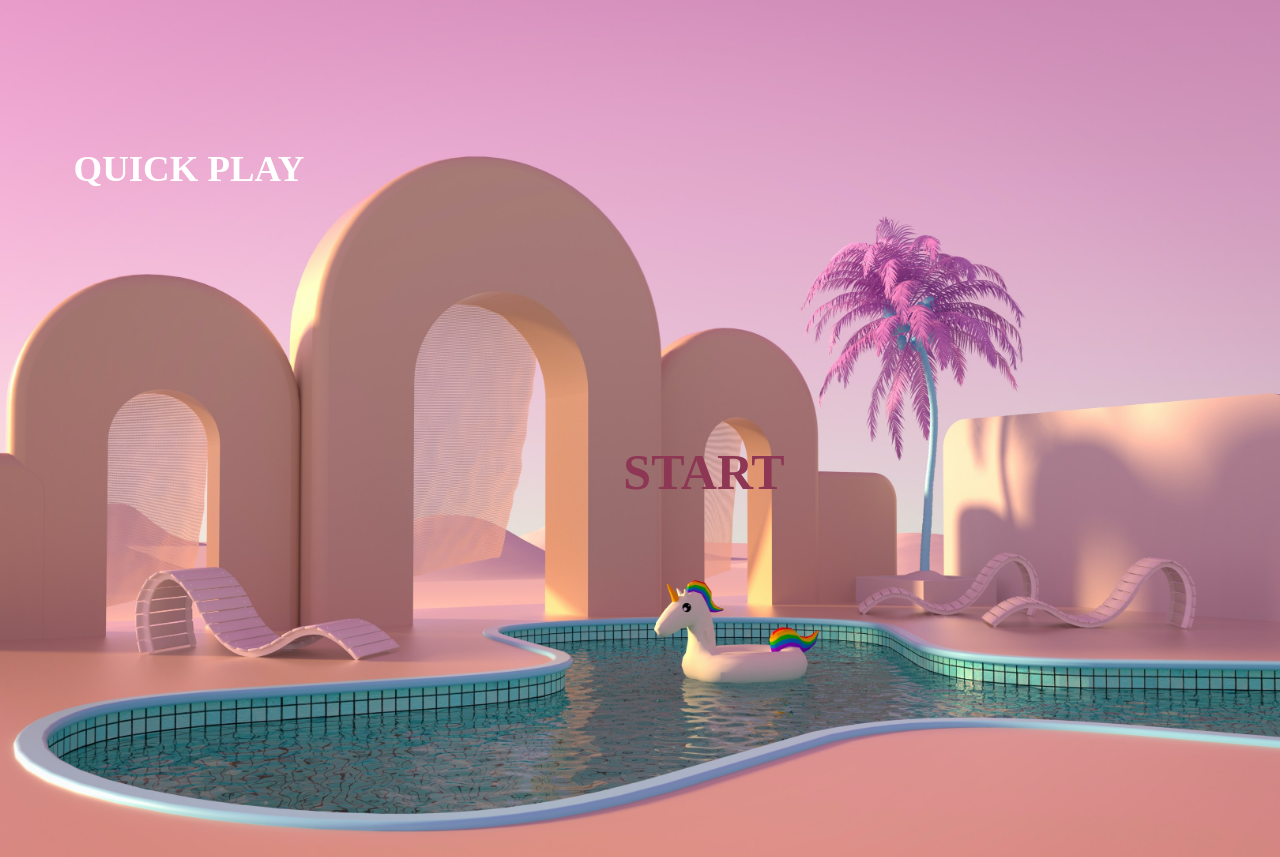
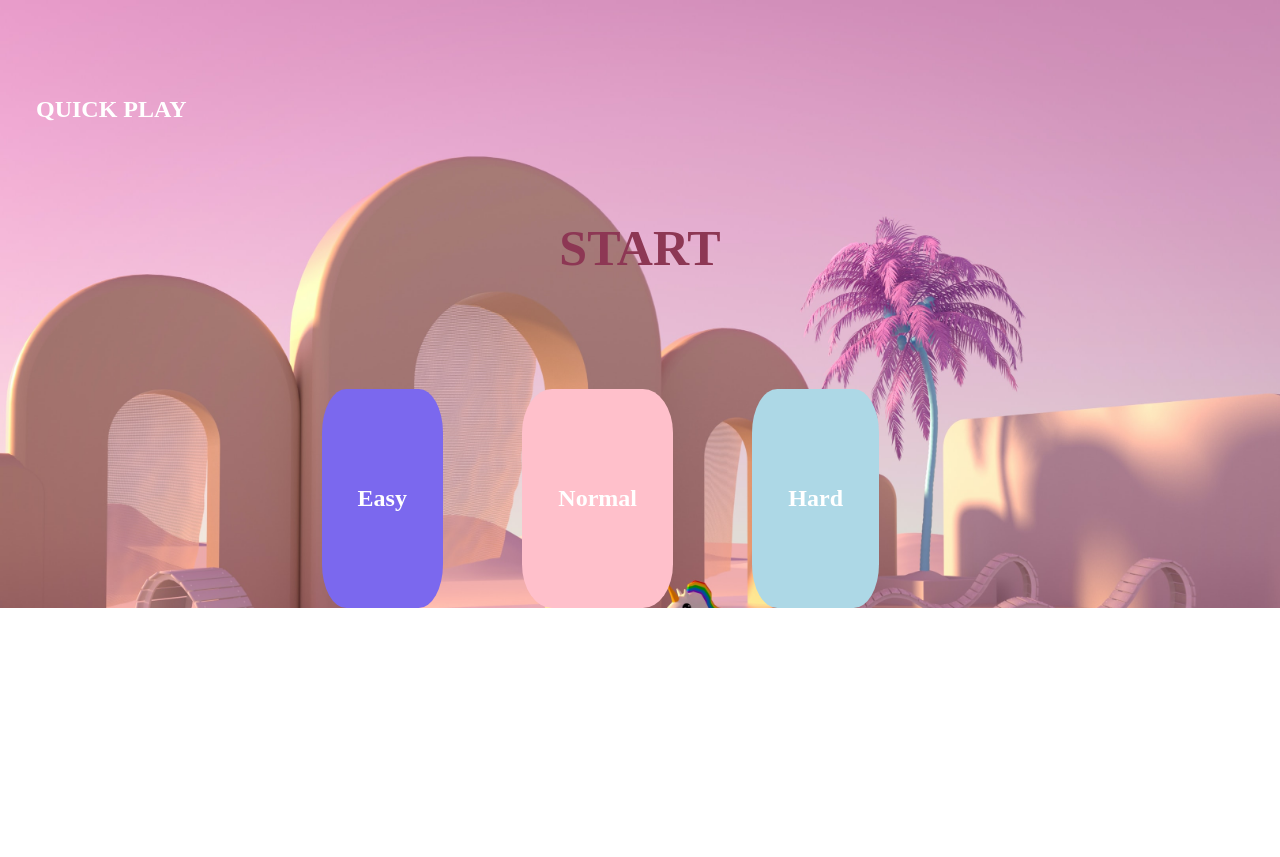
Before and after one commit to MosesAdaeze/Quiz-Game, a plain HTML site: page index.html in a window 1280 px wide. After the commit the page ends 800 px from the top, so only its background shows below. Drawn offline with Linux system fonts and the light colour scheme.

Commit message:
committed

```diff
--- a/index.html
+++ b/index.html
@@ -15,6 +15,21 @@
                 <a href="#">START</a>
             </div>
         </div>
+
+        <div class="option" >
+            <div class="one">
+                <h1>Easy</h1>
+            </div>
+
+            <div class="two">
+                <h1>Normal</h1>
+            </div>
+
+            <div class="three" >
+                <h1>Hard</h1>
+            </div>
+        </div>
     </section>
+
 </body>
 </html>
--- a/style.css
+++ b/style.css
@@ -7,18 +7,19 @@
 h1 {
     font-family: bruce forever;
     font-weight: 700;
-    font-size: 230%;
+    /* font-size: 250%; */
     color: white;
-    padding: 4em 2em;
+    padding: 4em 1.5em;
+
 }
 
 .box div {
-    min-height: 65vh;
+    /* max-height: 50vh; */
     display: flex;
     align-items: center;
     justify-content: center;
-    padding-bottom: 250px;
-    padding-left: 10%;
+    /* /* padding-bottom: 250px; */
+    /* padding-left: 10%;  */
 }
 
 a {
@@ -33,6 +34,7 @@ a {
 a:hover{
     color: rgb(253, 121, 141);
 }
+
 /* ul {
     list-style: none;
 }
@@ -44,7 +46,61 @@ ul a {
 #container {
     background-image: url(./image/home.jpg);
     background-size: cover;
+    background-position: top;
+    position: relative;
 }
+
+.option {
+    display: flex;
+    justify-content: center;
+    padding-top: 5em;
+    margin: 2em 9em 5em;
+    border-radius: 20%;
+}
+
+.one {
+    size: 50%;
+    background-color: mediumslateblue;
+    border-radius: 20%;
+    margin-right: 8%;
+}
+
+.two {
+   size: 50%;
+    background-color: pink;
+    border-radius: 20%;
+    margin-right: 8%;
+}
+
+.three {
+    size: 50%;
+    background-color: lightblue;
+    border-radius: 20%;
+    margin-right: 8%;
+}
+
+
+
+
+
+
+
+
+
+
+
+
+
+
+
+
+
+
+
+
+
+
+
 
 /* min-height: 100vh;
     width: 100%;
```
